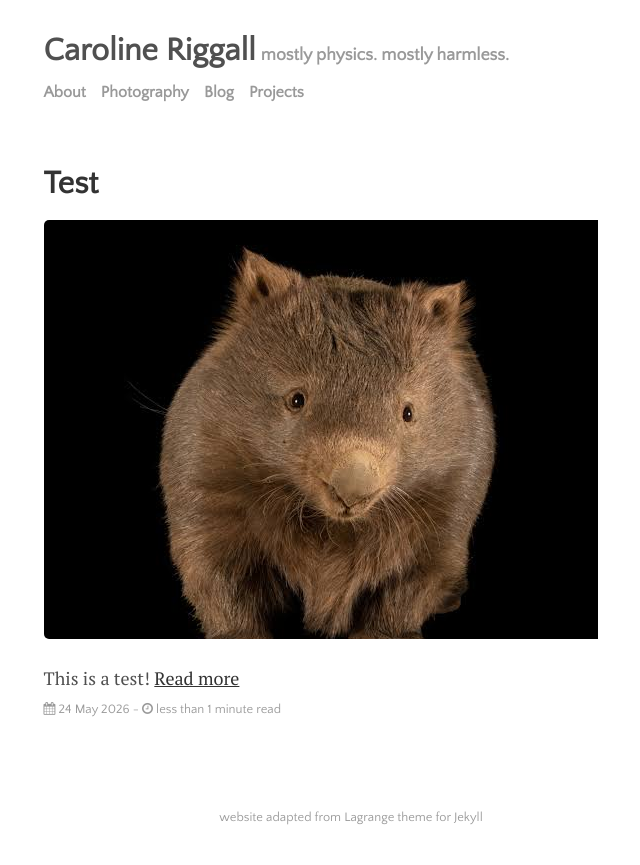
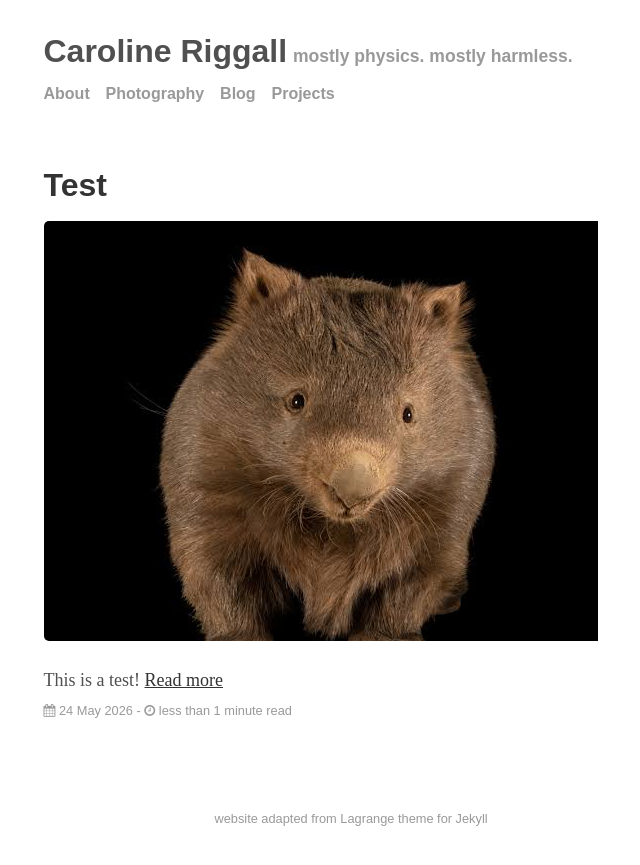
Before and after one commit to criggall/criggall.github.io, a Jekyll site: the page built from index.html, in a window 1280 px wide. Shown: the top 865 px of the page, without its empty margins (289-929 px from the left). Built offline with Jekyll 4.4.1, drawn with Linux system fonts in a browser that asks for light colours; the list of posts is cut into pages by our own code.

Commit message:
Font experiments

```diff
--- a/assets/css/main.scss
+++ b/assets/css/main.scss
@@ -1,9 +1,13 @@
 ---
 ---
 
-$sans-serif-font-family: "Quattrocento Sans", sans-serif;
-$serif-font-family:      "PT Serif", Georgia, "Times New Roman", serif;
-$code-font-family:       "Source Code Pro", monospace;
+// $sans-serif-font-family: "Quattrocento Sans", sans-serif;
+// $serif-font-family:      "PT Serif", Georgia, "Times New Roman", serif;
+// $code-font-family:       "Source Code Pro", monospace;
+
+$sans-serif-font-family: sans-serif;
+$serif-font-family:      serif;
+$code-font-family:       monospace;
 
 $body-color:             #505050;
 $link-color:             black;
```
